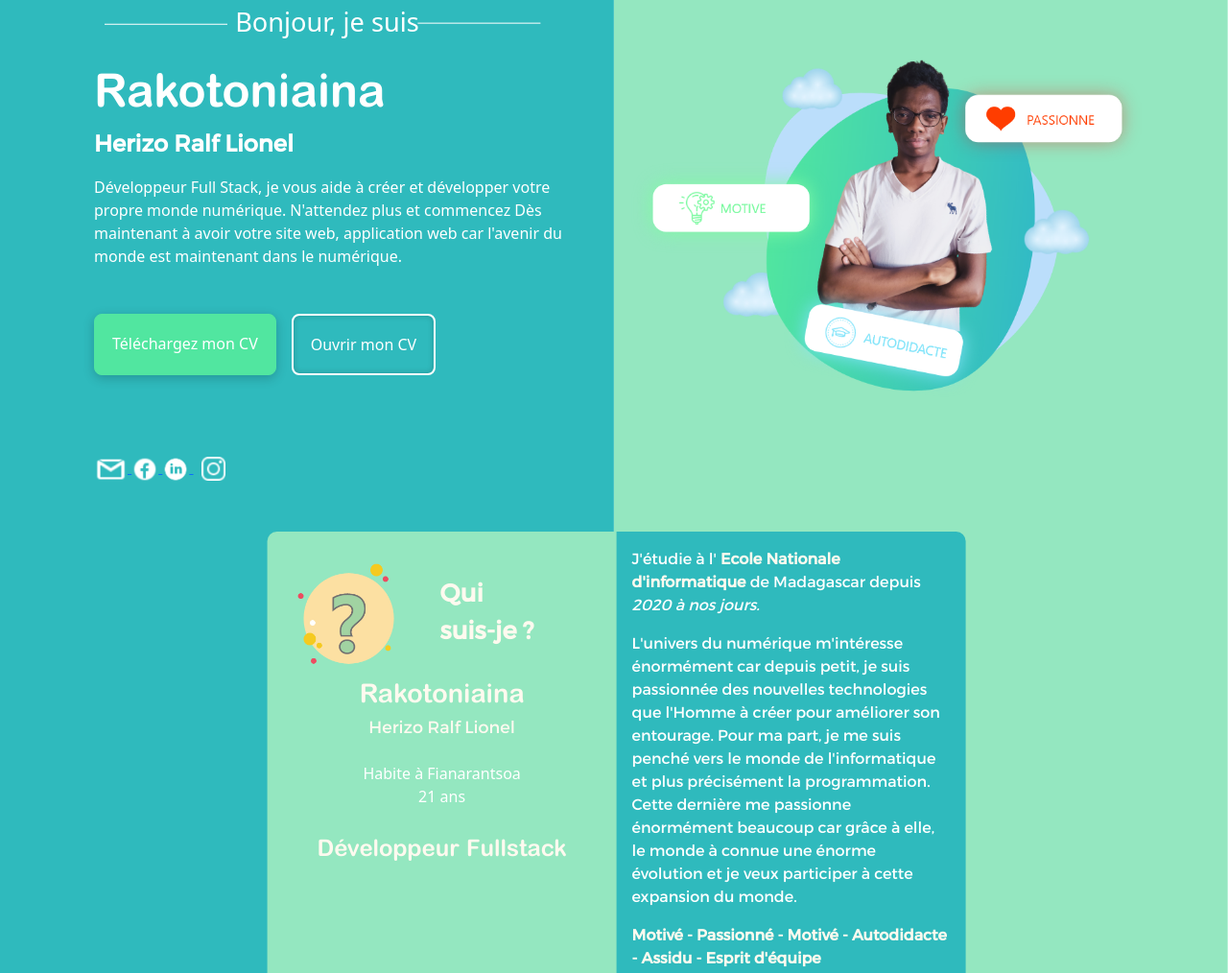
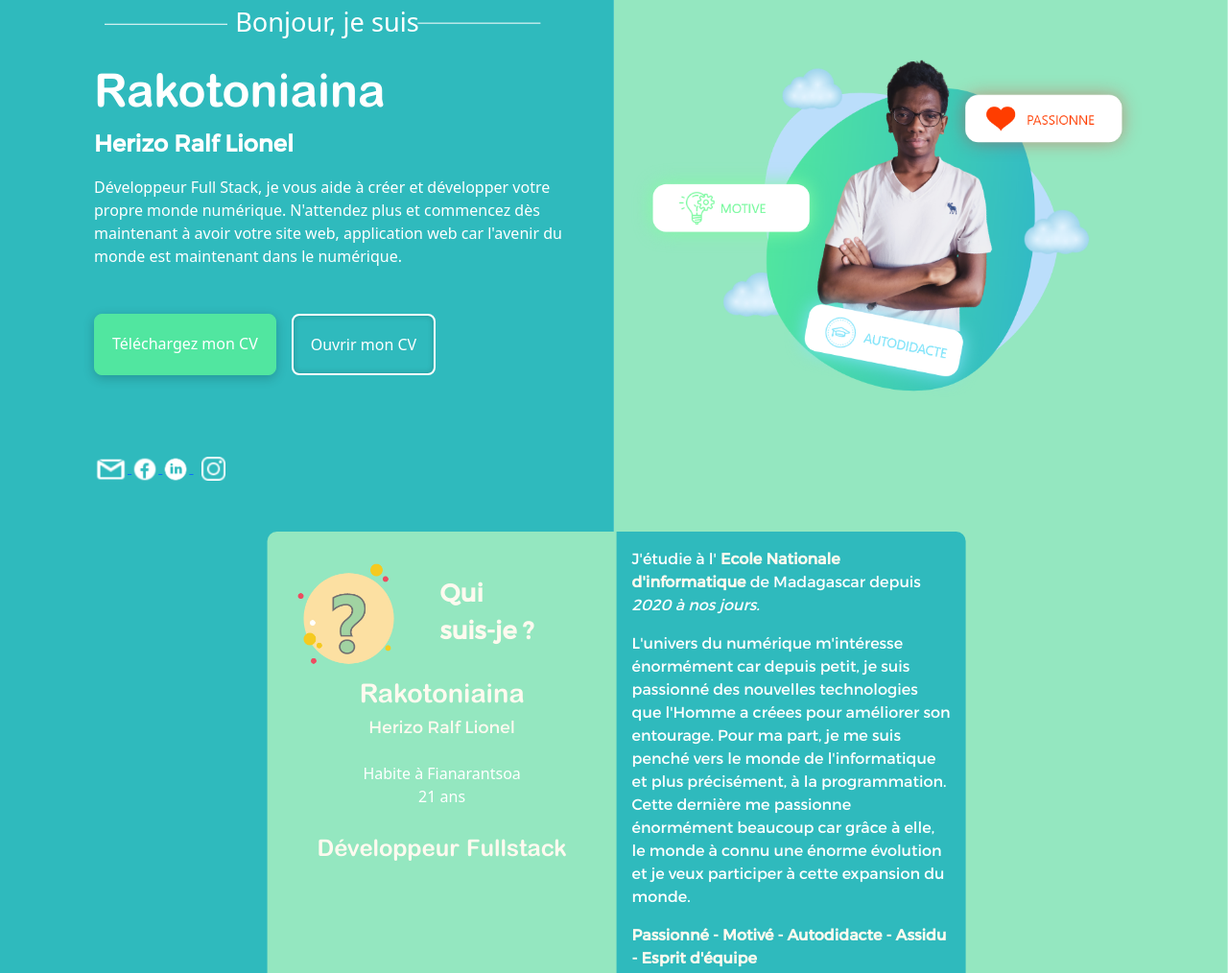
Before and after one commit to RalfHerizo/ralf-herizo, a plain HTML site: page index.html in a window 1280 px wide. Shown: the part 238-1252 px from the top of the page at 96% size. Drawn offline with Linux system fonts and the light colour scheme.

Commit message:
correction des fautes d'orthographes

```diff
--- a/index.html
+++ b/index.html
@@ -90,7 +90,7 @@
                             <article class="text-white">
                                 Développeur Full Stack, je vous aide à créer
                                 et développer votre propre monde numérique. N'attendez plus et
-                                commencez Dès maintenant à avoir  votre site web, application web car l'avenir du
+                                commencez dès maintenant à avoir  votre site web, application web car l'avenir du
                                 monde est maintenant dans le numérique.
                             </article>
                         </div>
@@ -160,19 +160,19 @@
                     <div>
                         <article>
                             L'univers du numérique m'intéresse énormément car
-                            depuis petit, je suis passionnée des nouvelles
-                            technologies que l'Homme à créer pour améliorer son
+                            depuis petit, je suis passionné des nouvelles
+                            technologies que l'Homme a créees pour améliorer son
                             entourage. Pour ma part, je me suis penché vers le
-                            monde de l'informatique et plus précisément la
+                            monde de l'informatique et plus précisément, à la
                             programmation. Cette dernière me passionne
                             énormément beaucoup car grâce à elle, le monde à
-                            connue une énorme évolution et je veux participer à
+                            connu une énorme évolution et je veux participer à
                             cette expansion du monde.
                         </article>
                     </div>
                     <div class="my-3 emotion-container">
                         <p>
-                            Motivé - Passionné - Motivé - Autodidacte - Assidu - Esprit d'équipe
+                            Passionné - Motivé - Autodidacte - Assidu - Esprit d'équipe
                         </p>
                     </div>
                     <div>
@@ -264,7 +264,7 @@
                             </div>
                             <div class="progress-container">
                                 <p class="m-0">PHP: 70%</p>
-                                <p class="m-0">Invision App: 80%</p>
+                                <p class="m-0">SQL: 70%</p>
                                 <p class="m-0">Laravel : 50%</p>
                             </div>
                             <div class="d-flex justify-content-end">
```
